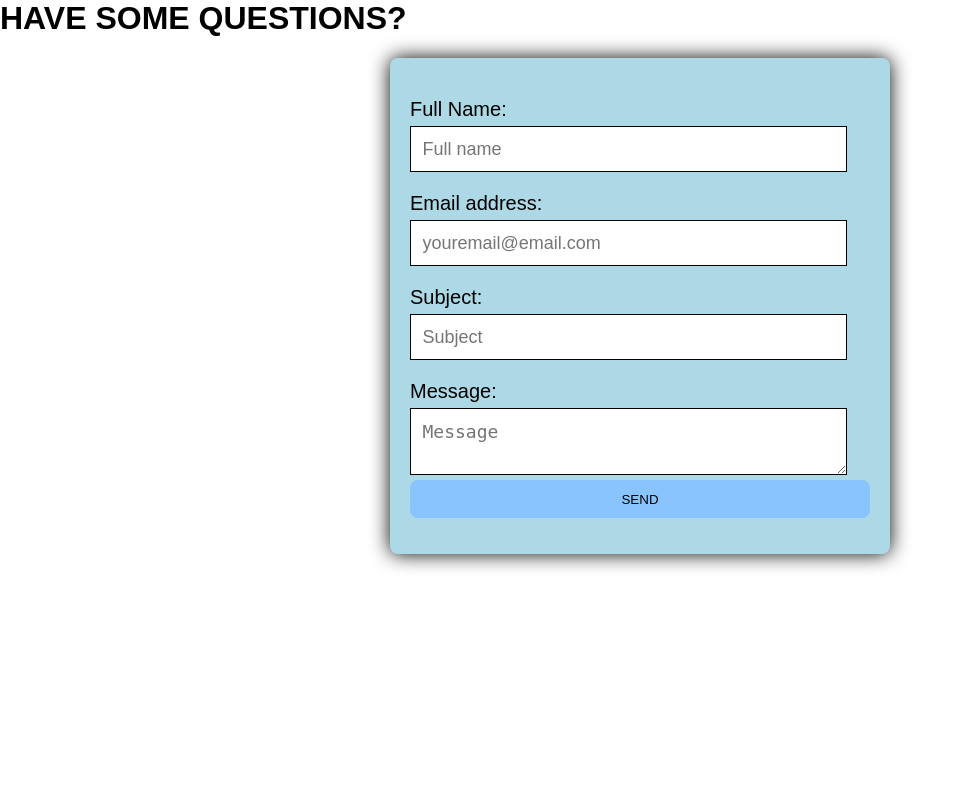
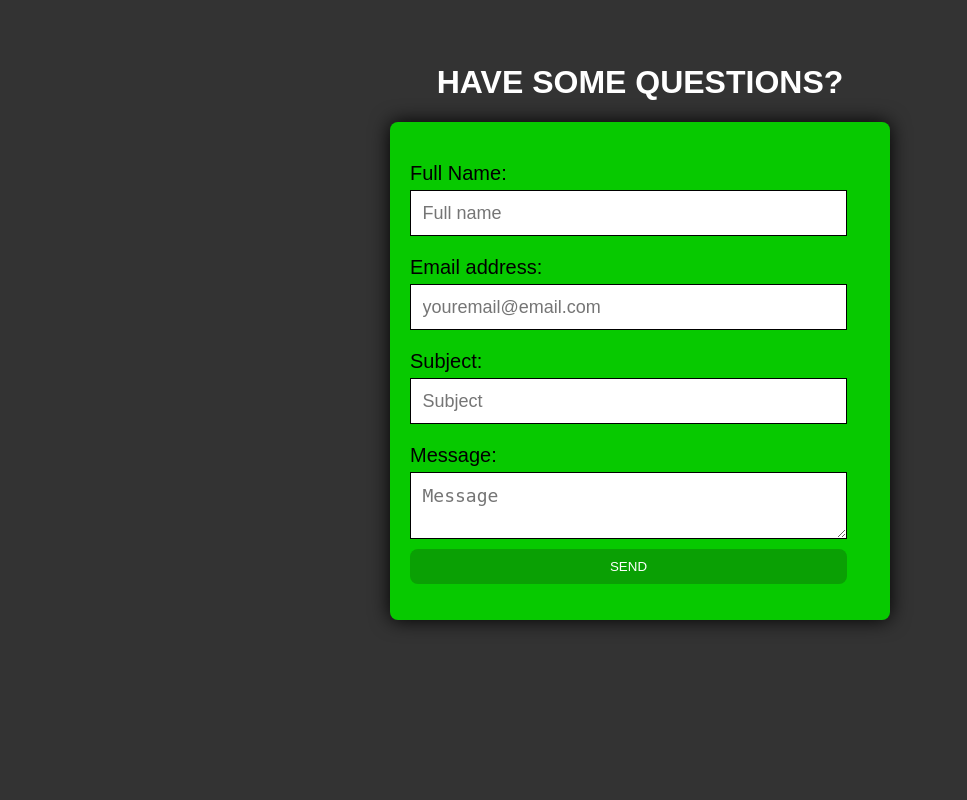
Before and after one commit to ChristopherThorne714/John-Jay-TTP2022-Blog, a Django app: page /contact in a window 1280 px wide. Shown: the whole page, without its empty margins (0-967 px from the left). Run offline with Django 3.2, Linux system fonts and the light colour scheme; some libraries are stand-ins or nearby versions.

Commit message:
Updated css

```diff
--- a/blog/blog_app/static/style.css
+++ b/blog/blog_app/static/style.css
@@ -1,11 +1,27 @@
 /*CSS*/
+
+:root {
+  --ff-primary: 'Source Sans Pro', sans-serif;    /* This sets primary and secondary fonts. It also sets the primary colors in the page. This way the color numbers and fonts do not have to rentered over again. */
+  --ff-secondary: 'Source Code Pro', monospace;
+  --clr-light: #333;
+  --clr-dark: #fff;
+  --clr-accent: #07c900;
+  --fs-h1: 3rem;
+}
+
+.mailHeading {
+  text-align: center;
+  margin-top: 5%;
+  color: #fff;
+}
+
 .mail-container {
     width: 90%;
     max-width: 500px;
     margin: 0 auto;
     padding: 20px;
     box-shadow: 0px 0px 20px black;
-    background-color: lightblue;
+    background-color: #07c900;
     border-radius: 8px;
     margin-bottom: 20px
 }
@@ -30,23 +46,21 @@
 
 /*CSS for the button */
 button[class="mailform-button"] {
-    margin:0 auto;
-    width: 100%;
+    width: 95%;
     display: block;
-    background-color: #8AC4FF;
+    background-color: #0aa004;
     border: none;
-    color: black;
+    color: #fff;;
     padding: 10px 20px;
     text-align: center;
     text-decoration: none;
     cursor: pointer;
     border-radius: 8px;
-    margin-top: 5px;
-    padding: 2.5%
+    margin-top: 10px;
 }
 /*CSS for when hovering the button */
     button[class="mailform-button"]:hover {
-        color: white;
+        color: black;
     }
 /*
 Author: Amy A
@@ -55,6 +69,7 @@ Author: Amy A
 body {
     font-family: Arial, Helvetica, sans-serif;
     margin: 0;
+    background-color: #333;
   }
   /* the size of the html page*/
   html {
```
